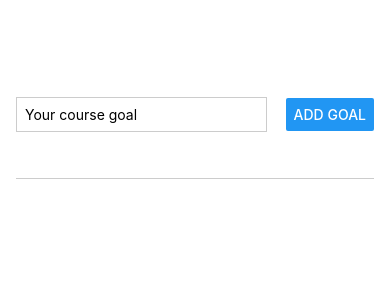
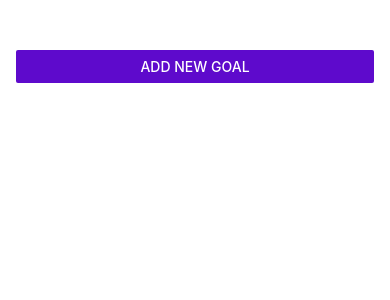
Before and after one commit to crukundo/rn-course-goals, a React Native app: screen / in a window 390 px wide. Shown: the top 300 px of the page. Built offline with nearby package versions, Linux system fonts and the light colour scheme.

Commit message:
Added Modal

```diff
--- a/App.js
+++ b/App.js
@@ -1,17 +1,27 @@
 import { useState } from 'react';
-import { StyleSheet, View, FlatList } from 'react-native';
+import { StyleSheet, View, FlatList, Button } from 'react-native';
 import GoalItem from './components/GoalItem';
 import GoalInput from './components/GoalInput';
 
 export default function App() {
+  const [modalIsVisible, setModalIsVisible] = useState(false);
+  const [courseGoals, setCourseGoals] = useState([]);
 
-  const [courseGoals, setCourseGoals] = useState([]);
+  const startAddGoalHandler = () => {
+    setModalIsVisible(true);
+  }
+
+  const endAddGoalHandler = () => {
+    setModalIsVisible(false);
+  }
 
   const addGoalHandler = (enteredGoalText) => {
     setCourseGoals((currentCourseGoals) => [
       ...currentCourseGoals,
       { text: enteredGoalText, id: Math.random().toString() },
     ]);
+    // close modal after goal is added.
+    endAddGoalHandler();
   }
 
   const deleteGoalHandler = (id) => {
@@ -22,7 +32,8 @@ export default function App() {
 
   return (
     <View style={styles.appContainer}>
-      <GoalInput onAddGoal={addGoalHandler} />
+      <Button title='Add New Goal' color="#5e0acc" onPress={startAddGoalHandler} />
+      <GoalInput onAddGoal={addGoalHandler} visible={modalIsVisible} onCancel={endAddGoalHandler} />
       <View style={styles.goalsContainer}>
         <FlatList
           data={courseGoals}
--- a/components/GoalInput.js
+++ b/components/GoalInput.js
@@ -1,12 +1,11 @@
 import { useState } from 'react';
-import { StyleSheet, View, Button, TextInput } from 'react-native';
+import { StyleSheet, View, Button, TextInput, Modal } from 'react-native';
 
 const GoalInput = (props) => {
     const [enteredGoalText, setEnteredGoalText] = useState('');
 
     const goalInputHandler = (enteredText) => {
         setEnteredGoalText(enteredText);
-
     }
 
     const addGoalHandler = () => {
@@ -16,10 +15,19 @@ const GoalInput = (props) => {
     }
 
     return (
-        <View style={styles.inputContainer}>
-            <TextInput style={styles.textInput} placeholder='Your course goal' onChangeText={goalInputHandler} value={enteredGoalText} />
-            <Button title='Add Goal' onPress={addGoalHandler} />
-        </View>
+        <Modal visible={props.visible} animationType="slide">
+            <View style={styles.inputContainer}>
+                <TextInput style={styles.textInput} placeholder='Your course goal' onChangeText={goalInputHandler} value={enteredGoalText} />
+                <View style={styles.buttonContainer}>
+                    <View style={styles.button}>
+                        <Button title='Add Goal' onPress={addGoalHandler} />
+                    </View>
+                    <View style={styles.button}>
+                        <Button title='Cancel' onPress={props.onCancel} />
+                    </View>
+                </View>
+            </View>
+        </Modal>
     )
 };
 
@@ -28,18 +36,25 @@ export default GoalInput;
 const styles = StyleSheet.create({
     inputContainer: {
         flex: 1,
-        flexDirection: 'row',
-        justifyContent: 'space-between',
+        justifyContent: 'center',
         alignItems: 'center',
         marginBottom: 24,
+        padding: 16,
         borderBottomWidth: 1,
         borderBottomColor: "#cccccc"
     },
     textInput: {
         borderWidth: 1,
         borderColor: '#cccccc',
-        width: '70%',
-        marginRight: 8,
+        width: '100%',
         padding: 8
     },
+    buttonContainer: {
+        flexDirection: 'row',
+        marginTop: 16
+    },
+    button: {
+        width: 100,
+        marginHorizontal: 8
+    }
 });
--- a/components/GoalItem.js
+++ b/components/GoalItem.js
@@ -3,11 +3,11 @@ import { StyleSheet, View, Text, Pressable } from 'react-native';
 const GoalItem = (props) => {
 
     return (
-        <Pressable onPress={props.onDeleteItem.bind(this, props.id)}>
-            <View style={styles.goalItem}>
+        <View style={styles.goalItem}>
+            <Pressable android_ripple={{ color: '#dddddd' }} onPress={props.onDeleteItem.bind(this, props.id)} style={({ pressed }) => pressed & styles.pressedItem}>
                 <Text style={styles.goalText}>{props.text}</Text>
-            </View>
-        </Pressable>
+            </Pressable>
+        </View>
     )
 }
 
@@ -16,11 +16,14 @@ export default GoalItem;
 const styles = StyleSheet.create({
     goalItem: {
         margin: 8,
-        padding: 8,
         borderRadius: 6,
         backgroundColor: '#5e0acc'
     },
     goalText: {
-        color: 'white'
+        color: 'white',
+        padding: 8,
+    },
+    pressedItem: {
+        opacity: 0.5
     }
 });
```
